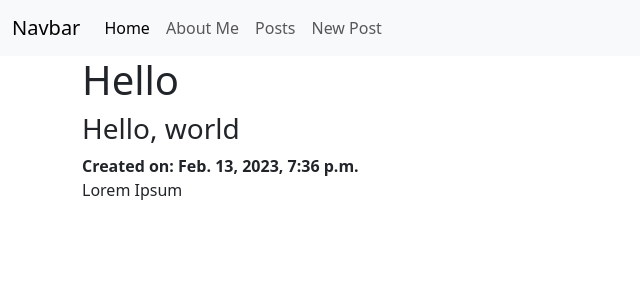
After one commit to LeaGabriellePotts/FSDI_112_Assignment_3, a Django app: template templates/detail.html in a window 1280 px wide. The commit adds this page. Shown: the top 300 px of the page, without its empty margins (0-640 px from the left). Run offline with Django 4.2, Linux system fonts and the light colour scheme; the template is opened without the code that fills it: values that come from a table or form of the project are taken from there, others are empty; data comes from the database, SQL or seed files in the repository; both versions use the stored data as it was after the commit.

Commit message:
First Commit

```diff
--- a/config/urls.py
+++ b/config/urls.py
@@ -19,5 +19,5 @@ from django.urls import include, path
 urlpatterns = [
     path('admin/', admin.site.urls),
     path("", include("pages.urls")),
-    path("posts/"), include("posts.urls")),
+    path("posts/", include("posts.urls")),
 ]
--- a/posts/models.py
+++ b/posts/models.py
@@ -1,5 +1,5 @@
 from django.db import models
-
+from django.urls import reverse
 
 class Post(models.Model): # inheritance
     title = models.CharField(max_length=128) # composition
@@ -9,3 +9,6 @@ class Post(models.Model): # inheritance
 
     def __str__(self):
         return self.title
+
+    def get_absolute_url(self):
+        return reverse("detail", args=[self.id])
--- a/posts/urls.py
+++ b/posts/urls.py
@@ -1,6 +1,12 @@
-from django.urls import re_path
-from .views import PostListView
+from django.urls import path
+from .views import (
+    PostListView,
+    PostCreateView,
+    PostDetailView
+)
 
 urlpatterns = [
     path("", PostListView.as_view(), name="list"),
+    path("new/", PostCreateView.as_view(), name="new"),
+    path("<int:pk>/", PostDetailView.as_view(), name="detail"),
 ]
--- a/templates/base.html
+++ b/templates/base.html
@@ -1,10 +1,11 @@
 <!DOCTYPE html>
 <html lang="en">
 <head>
+    <link href="https://cdn.jsdelivr.net/npm/bootstrap@5.3.0-alpha1/dist/css/bootstrap.min.css" rel="stylesheet" integrity="sha384-GLhlTQ8iRABdZLl6O3oVMWSktQOp6b7In1Zl3/Jr59b6EGGoI1aFkw7cmDA6j6gD" crossorigin="anonymous">
     <meta charset="UTF-8">
     <meta http-equiv="X-UA-Compatible" content="IE=edge">
     <meta name="viewport" content="width=device-width, initial-scale=1.0">
-    <title>{% block title %}{% endblocktitle %}</title>
+    <title>{% block title %}{% endblock title %}</title>
 </head>
     <body>
     <nav class="navbar navbar-expand-lg bg-body-tertiary">
@@ -15,13 +16,18 @@
             </button>
             <div class="collapse navbar-collapse" id="navbarNavAltMarkup">
             <div class="navbar-nav">
-                <a class="nav-link active" aria-current="page" href="#">Home</a>
-                <a class="nav-link" href="#">Features</a>
-                <a class="nav-link" href="#">Pricing</a>
-                <a class="nav-link disabled">Disabled</a>
+                <a class="nav-link active" aria-current="page" href="{% url 'home' %}">Home</a>
+                <a class="nav-link" href="{% url 'about' %}">About Me</a>
+                <a class="nav-link" href="{% url 'list' %}">Posts</a>
+                <a class="nav-link" href="{% url 'new' %}">New Post</a>
             </div>
             </div>
         </div>
-        </nav>
+    </nav>
+    <div class="container">
+            {% block content %}
+            {% endblock content %}
+    </div>
+    <script src="https://cdn.jsdelivr.net/npm/bootstrap@5.3.0-alpha1/dist/js/bootstrap.bundle.min.js" integrity="sha384-w76AqPfDkMBDXo30jS1Sgez6pr3x5MlQ1ZAGC+nuZB+EYdgRZgiwxhTBTkF7CXvN" crossorigin="anonymous"></script>
 </body>
 </html>
--- /dev/null
+++ b/templates/detail.html
@@ -0,0 +1,11 @@
+{% extends 'base.html' %}
+
+
+{% block title %}{{ post.title }}{% endblock title %}
+
+{% block content %}
+<h1>{{ post.title}}</h1>
+<h3>{{ post.subtitle }}</h3>
+<strong>Created on: {{ post.created_on }}</strong>
+<p>{{ post.body }}</p>
+{% endblock content %}
--- a/templates/list.html
+++ b/templates/list.html
@@ -9,7 +9,9 @@
 <ul>
     {% for post in post_list %}
     <li>
-        {{ post.title}}
+        <a href="{% url 'detail' post.id %}">
+            {{ post.title }}
+        </a>
     </li>
     {% endfor %}
 </ul>
```
Also changed, not shown: posts/views.py (+11 -1 lines), templates/new.html (added, +14 -0 lines), db.sqlite3.
